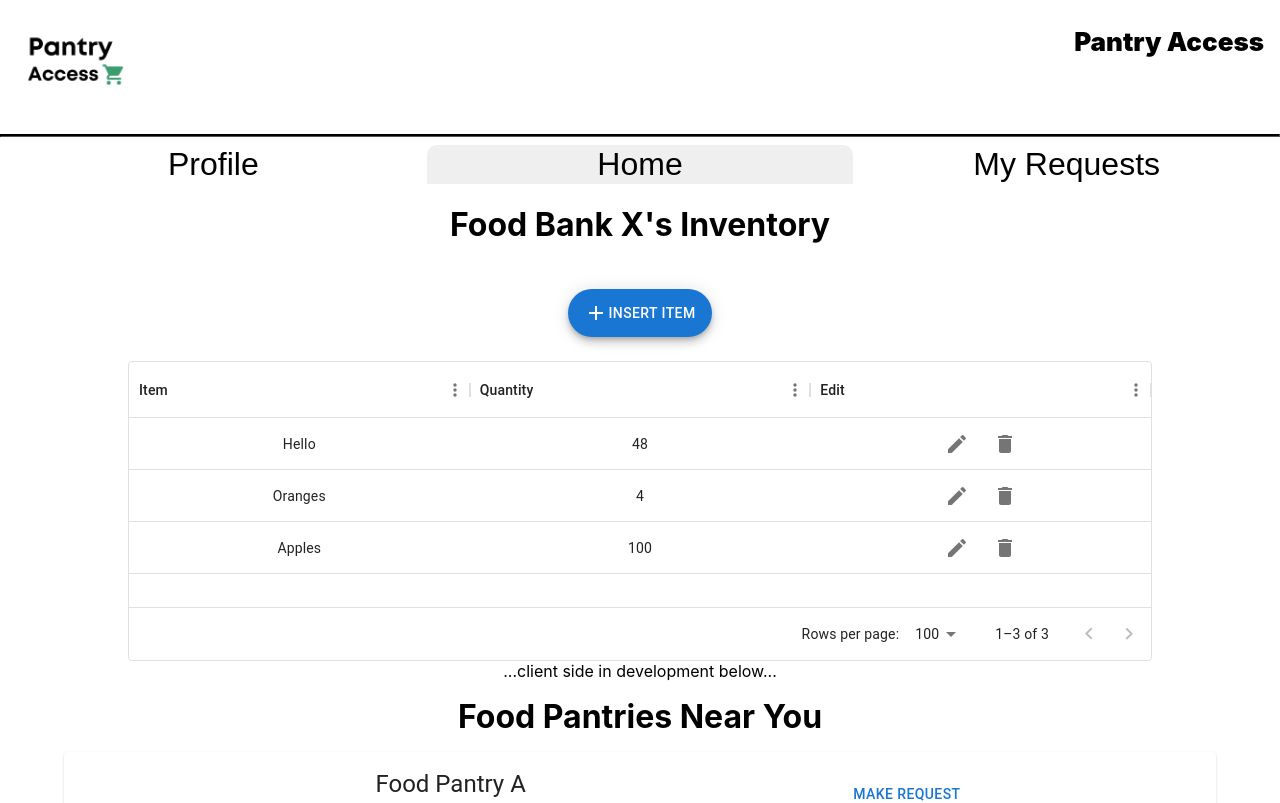
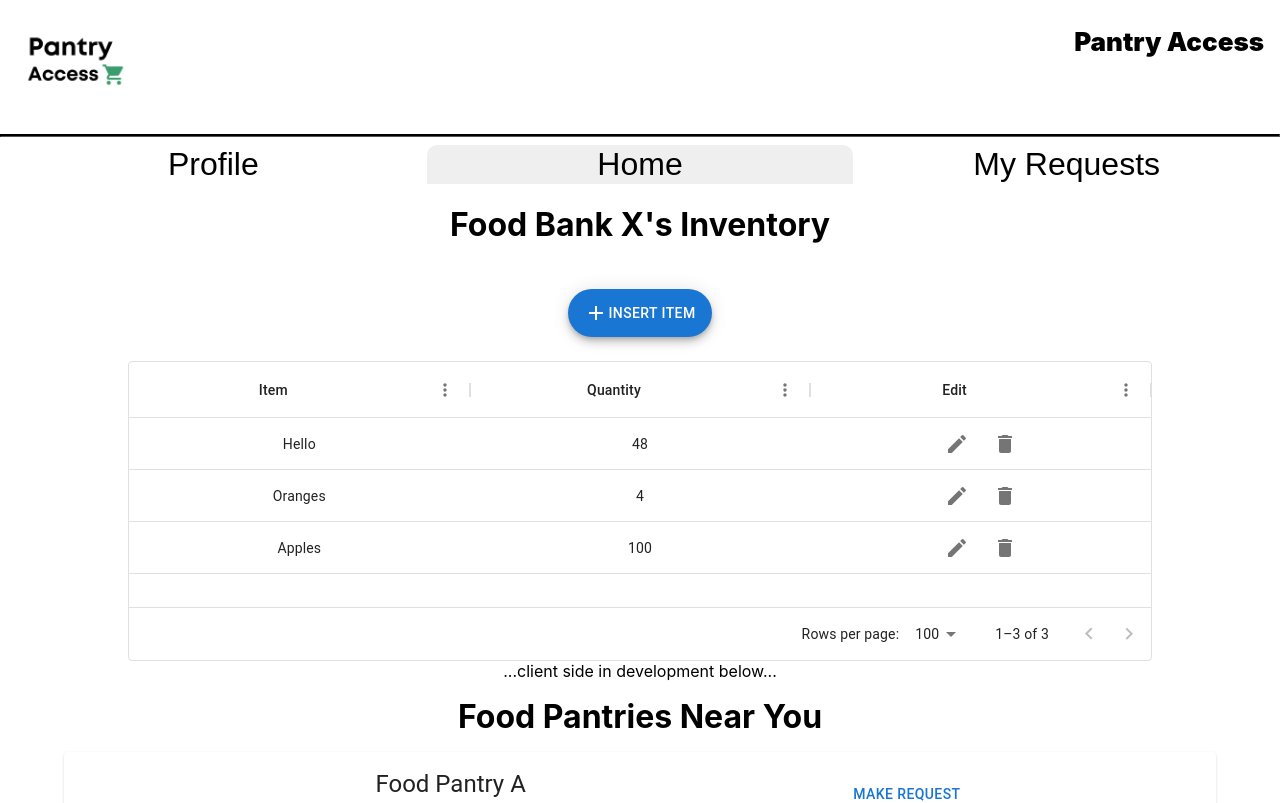
Before and after one commit to Pantry-Access-AFG/react-app, a React (Create React App) app: page / in a window 1280 px wide. Shown: the top 803 px of the page. Built offline with nearby package versions, Linux system fonts and the light colour scheme.

Commit message:
new commit

```diff
--- a/src/App.js
+++ b/src/App.js
@@ -1,7 +1,5 @@
 import "./App.css";
 import Header from "./components/Header";
-import { initializeApp } from 'firebase/app';
-import { getFirestore, collection, getDocs } from 'firebase/firestore/lite';
 import { Routes, Route, BrowserRouter } from "react-router-dom";
 import NavBar from "./components/NavBar";
 import Login from "./Login";
--- a/src/ClientHome.js
+++ b/src/ClientHome.js
@@ -9,6 +9,10 @@ import DialogContent from "@mui/material/DialogContent";
 import DialogContentText from "@mui/material/DialogContentText";
 import DialogTitle from "@mui/material/DialogTitle";
 
+/**
+ * Creates a form for clients to request items from Food Pantries
+ * @returns Form component
+ */
 function MakeRequestDialog({
   open,
   handleClose,
@@ -24,6 +28,9 @@ function MakeRequestDialog({
   let [item, setItem] = React.useState("");
   let [quantity, setQuantity] = React.useState(0);
 
+  /**
+   * Function to handle the request and submitting a request
+   */
   const handleMakeRequest = () => {
     if (item && quantity > 0) {
       makeRequest({ clientID, foodPantryID, item, quantity });
@@ -67,7 +74,15 @@ function MakeRequestDialog({
           />
         </DialogContent>
         <DialogActions>
-          <Button onClick={handleMakeRequest}>Insert</Button>
+          <Button
+            onClick={() => {
+              setItem("");
+              setQuantity(0);
+              handleMakeRequest(item, quantity);
+            }}
+          >
+            Insert
+          </Button>
           <Button onClick={handleClose}>Cancel</Button>
         </DialogActions>
       </Dialog>
@@ -75,6 +90,11 @@ function MakeRequestDialog({
   );
 }
 
+/**
+ * Creates a list of Food Bank Card components
+ * Contains states for opening dialogs and tracking which place was requested from
+ * @returns Client Home Page
+ */
 export default function ClientHome() {
   let [foodPantries, setFoodPantries] = useState([
     ["Food Pantry A", "01650"],
@@ -85,14 +105,23 @@ export default function ClientHome() {
   let [foodPantryID, setFoodPantryID] = useState(0);
   let [indexClicked, setIndexClicked] = useState(0);
 
+  /**
+   * @param index of the food bank to be requested from
+   * Sets index to be index cliekced and opens dialog for requesting foods
+   */
   const onRequestClick = (index) => {
     console.log(index);
     setIndexClicked(index);
+    setFoodPantryID(index);
     setOpen(true);
-    setFoodPantryID(index);
   };
 
-  const makeRequest = () => {};
+  /**
+   * TODO: What happens when request is made --> send to firebase
+   */
+  const makeRequest = (item, quantity) => {
+    console.log(item, quantity);
+  };
 
   let temp = foodPantries.slice();
   let food_bank_list = temp.map((x, index) => (
--- a/src/PantryHome.js
+++ b/src/PantryHome.js
@@ -88,6 +88,12 @@ function InsertFormDialog({
     </>
   );
 }
+
+/**
+ * Creates a form for editing items into the Food Bank inventory
+ * Inputs various states for determining whether the form should be open/closed or what functions should be performed when items are edited into the table
+ * @returns Form component
+ */
 
 function EditFormDialog({
   editOpen,
@@ -230,13 +236,14 @@ export default function PantryHome() {
 
   // DataGrid columns
   const columns = [
-    //{ field: "id", headerName: "ID", width: 150, align: "center" },
     {
       field: "col1",
       headerName: "Item",
       flex: 1,
       width: "25%",
       align: "center",
+      headerAlign: "center",
+      headerClassName: "bold",
     },
     {
       field: "col2",
@@ -244,6 +251,8 @@ export default function PantryHome() {
       flex: 1,
       width: "25%",
       align: "center",
+      headerAlign: "center",
+      headerClassName: "bold",
     },
     {
       field: "actions",
@@ -251,6 +260,8 @@ export default function PantryHome() {
       width: "25%",
       align: "center",
       flex: 1,
+      headerAlign: "center",
+      headerClassName: "bold",
       renderCell: (params) => {
         return (
           // Delete/trash button for each row
@@ -353,7 +364,15 @@ export default function PantryHome() {
         id={editId}
       ></EditFormDialog>
       <div style={{ height: 300, width: "80%", margin: "auto" }}>
-        <DataGrid rows={rows} columns={columns} />
+        <DataGrid
+          sx={{
+            "& .bold": {
+              fontWeight: "bold",
+            },
+          }}
+          rows={rows}
+          columns={columns}
+        />
       </div>
     </>
   );
```
